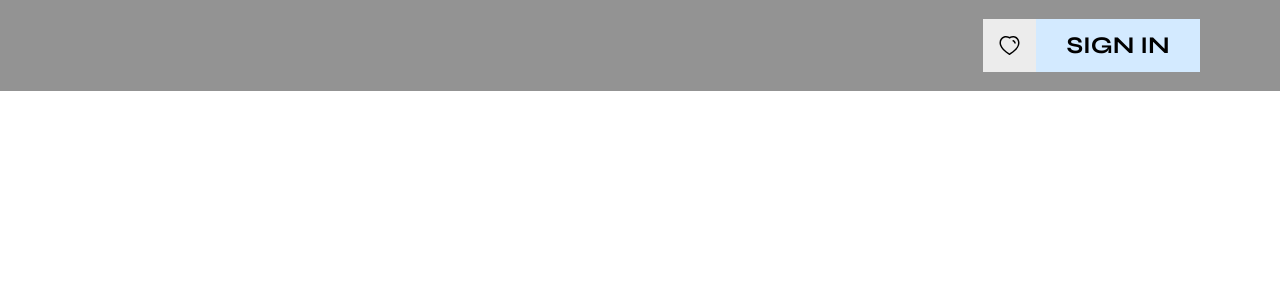
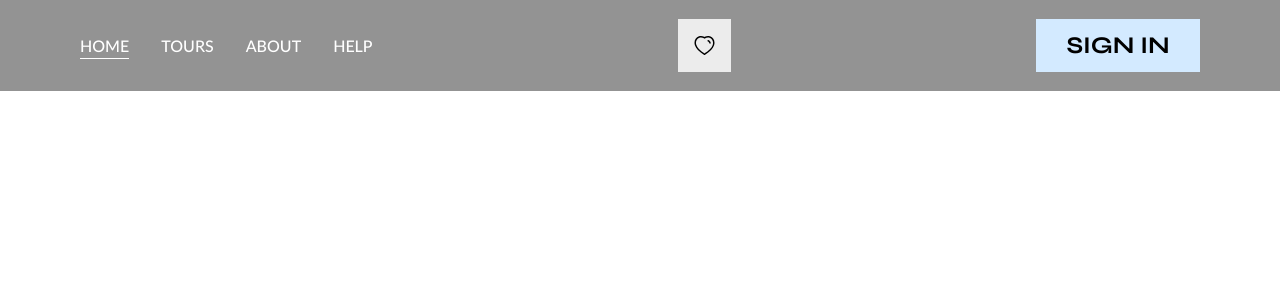
Before and after one commit to AnastasiaR2/spacex-app, a React (Vite) app: page / in a window 1280 px wide. Shown: the top 300 px of the page. Built offline with nearby package versions, Linux system fonts and the light colour scheme.

Commit message:
Created Link atom, Navbar molecule

```diff
--- a/src/components/atoms/atoms.ts
+++ b/src/components/atoms/atoms.ts
@@ -1,3 +1,4 @@
 export { Button } from './button.tsx';
 export { HeartIcon } from './heart-icon.tsx';
 export { IconButton } from './icon-button.tsx';
+export { Link } from './link.tsx';
--- a/src/components/atoms/button.tsx
+++ b/src/components/atoms/button.tsx
@@ -1,8 +1,6 @@
 import styled from 'styled-components';
 
-type Properties = {};
-
-const Button = styled.button<Properties>`
+const Button = styled.button`
   width: 164px;
   height: 53px;
   padding: 12px 0px;
@@ -16,7 +14,7 @@ const Button = styled.button<Properties>`
   border: none;
   position: relative;
   overflow: hidden;
-  transition: transform 0.3s ease-in-out;
+  transition: transform 0.4s ease-in-out;
 
   &:active {
     transform: translateY(10px);
--- /dev/null
+++ b/src/components/atoms/link.tsx
@@ -0,0 +1,8 @@
+import { NavLink } from 'react-router-dom';
+import styled from 'styled-components';
+
+const Link = styled(NavLink)`
+  text-decoration: none;
+`;
+
+export { Link };
--- a/src/components/molecules/molecules.ts
+++ b/src/components/molecules/molecules.ts
@@ -0,0 +1 @@
+export { Navbar } from './navbar.tsx';
--- /dev/null
+++ b/src/components/molecules/navbar.tsx
@@ -0,0 +1,70 @@
+import styled from 'styled-components';
+
+import { Link } from '~/components/atoms/atoms.ts';
+import { AppRoute } from '~/libs/enums/enums.ts';
+
+const StyledNavbar = styled.nav`
+  display: flex;
+  gap: 32px;
+  align-items: center;
+`;
+
+type Properties = {
+  exact?: boolean;
+  disabled?: boolean;
+};
+
+const NavbarLink = styled(Link)<Properties>`
+  color: var(--white);
+  font-family: Lato;
+  font-size: 16px;
+  font-weight: 500;
+  text-transform: uppercase;
+  transition: 0.2s;
+  position: relative;
+  &::before {
+    content: '';
+    height: 1px;
+    width: 0;
+    left: 0;
+    bottom: -4px;
+    position: absolute;
+    background-color: var(--white);
+    transition: 0.4s;
+  }
+  &.active {
+    &::before {
+      width: 100%;
+    }
+  }
+  &:hover:not(.active) {
+    &::before {
+      width: 100%;
+    }
+  }
+`;
+
+const Navbar = () => {
+  const handleNavLinkClick = (event: React.MouseEvent<HTMLElement>) => {
+    event.preventDefault();
+  };
+
+  return (
+    <StyledNavbar>
+      <NavbarLink exact to={AppRoute.ROOT}>
+        Home
+      </NavbarLink>
+      <NavbarLink exact to={AppRoute.TOURS} onClick={handleNavLinkClick}>
+        Tours
+      </NavbarLink>
+      <NavbarLink exact to={AppRoute.ABOUT} onClick={handleNavLinkClick}>
+        About
+      </NavbarLink>
+      <NavbarLink exact to={AppRoute.HELP} onClick={handleNavLinkClick}>
+        Help
+      </NavbarLink>
+    </StyledNavbar>
+  );
+};
+
+export { Navbar };
--- a/src/components/organisms/header.tsx
+++ b/src/components/organisms/header.tsx
@@ -1,21 +1,19 @@
 import styled from 'styled-components';
 
 import { Button, HeartIcon, IconButton } from '~/components/atoms/atoms.ts';
+import { Navbar } from '~/components/molecules/molecules.ts';
 
-type Properties = {
-  isFavorite?: boolean;
-};
-
-const StyledHeader = styled.header<Properties>`
+const StyledHeader = styled.header`
   display: flex;
-  justify-content: flex-end;
+  justify-content: space-between;
   padding: 19px 80px;
   background-color: var(--dark-gray-48);
 `;
 
-const Header: React.FC<Properties> = ({ isFavorite }) => {
+const Header = () => {
   return (
-    <StyledHeader isFavorite={isFavorite}>
+    <StyledHeader>
+      <Navbar />
       <IconButton>
         <HeartIcon />
       </IconButton>
--- a/src/libs/enums/app-route.enum.ts
+++ b/src/libs/enums/app-route.enum.ts
@@ -1,6 +1,9 @@
 const AppRoute = {
   ROOT: '/',
   FAVORITES: '/favorites',
+  TOURS: '/tours',
+  ABOUT: '/about',
+  HELP: '/help',
 } as const;
 
 export { AppRoute };
```
Also changed, not shown: src/assets/images/logo.svg (added).
